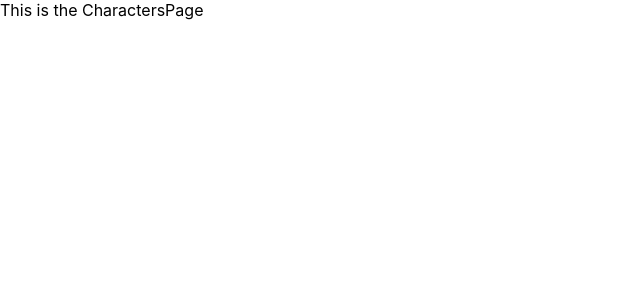
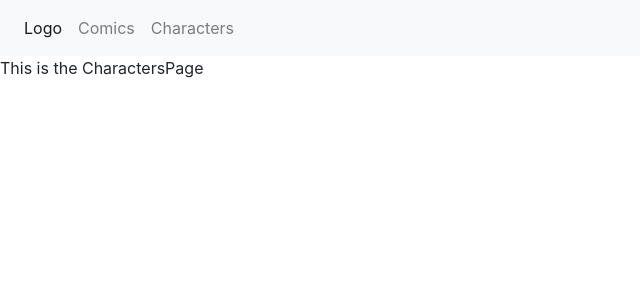
Before and after one commit to renatojobal/proyecto_thanos, a React (Create React App) app: page /characters in a window 1280 px wide. Shown: the top 300 px of the page, without its empty margins (0-640 px from the left). Built offline with nearby package versions, Linux system fonts and the light colour scheme.

Commit message:
Se agregó la Navbar

```diff
--- a/src/components/CharactersPage.js
+++ b/src/components/CharactersPage.js
@@ -1,8 +1,9 @@
 import React from 'react';
+import Navbar from './Navbar';
 
 class CharactersPage extends React.Component {
   render() {
-    return (<div> This is the CharactersPage</div>);
+    return (<div><Navbar/> This is the CharactersPage</div>);
   }
 
 
--- a/src/components/ComicsPage.js
+++ b/src/components/ComicsPage.js
@@ -1,8 +1,9 @@
 import React from "react";
+import Navbar from "./Navbar";
 
 class ComicsPage extends React.Component {
   render() {
-    return <div>This is the ComicsPage</div>;
+    return <div><Navbar/>This is the ComicsPage</div>;
   }
 }
 
--- a/src/components/Navbar.js
+++ b/src/components/Navbar.js
@@ -1,9 +1,24 @@
 import React from "react";
+import { Link } from 'react-router-dom';
 
 class Navbar extends React.Component {
-  render() {
-    return <div>This is the Navbar</div>;
-  }
+    render() {
+        return (
+        <div>
+            <nav className="navbar navbar-expand-lg navbar-light bg-light">
+                <button className="navbar-toggler" type="button" data-toggle="collapse" data-target="#navbarNavAltMarkup" aria-controls="navbarNavAltMarkup" aria-expanded="false" aria-label="Toggle navigation">
+                    <span className="navbar-toggler-icon"></span>
+                </button>
+                <div className="collapse navbar-collapse" id="navbarNavAltMarkup">
+                    <div className="navbar-nav">
+                        <Link className="nav-item nav-link active" to="/">Logo <span class="sr-only">(current)</span></Link>
+                        <Link className="nav-item nav-link" to="/">Comics</Link>
+                        <Link className="nav-item nav-link" to="/characters">Characters</Link>
+                    </div>
+                </div>
+            </nav>
+        </div>);
+    }
 }
 
 export default Navbar;
--- a/src/index.js
+++ b/src/index.js
@@ -3,6 +3,7 @@ import ReactDOM from 'react-dom';
 import './index.css';
 import App from './components/App';
 import * as serviceWorker from './components/serviceWorker';
+import "bootstrap/dist/css/bootstrap.css";
 
 ReactDOM.render(<App />, document.getElementById('root'));
 
```
